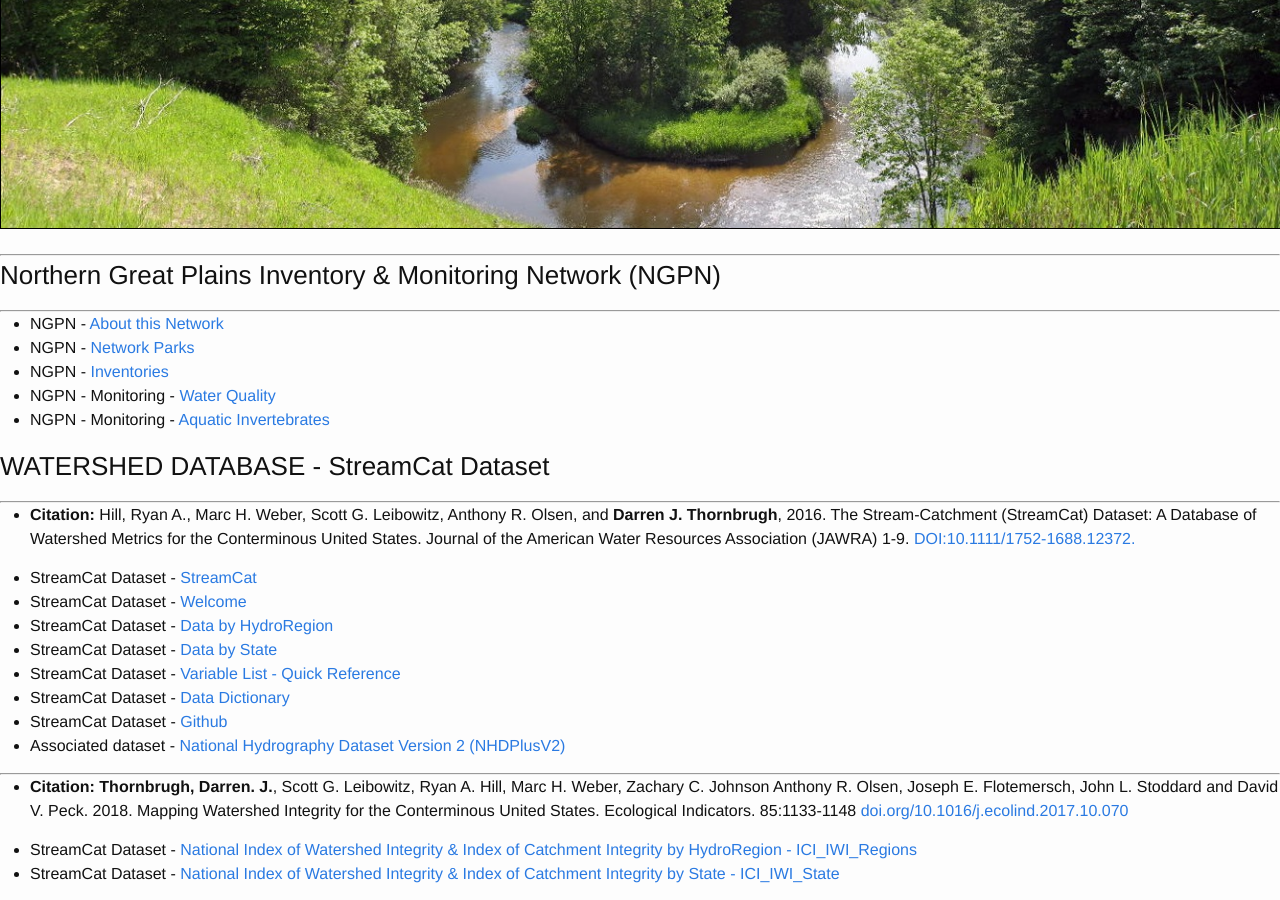
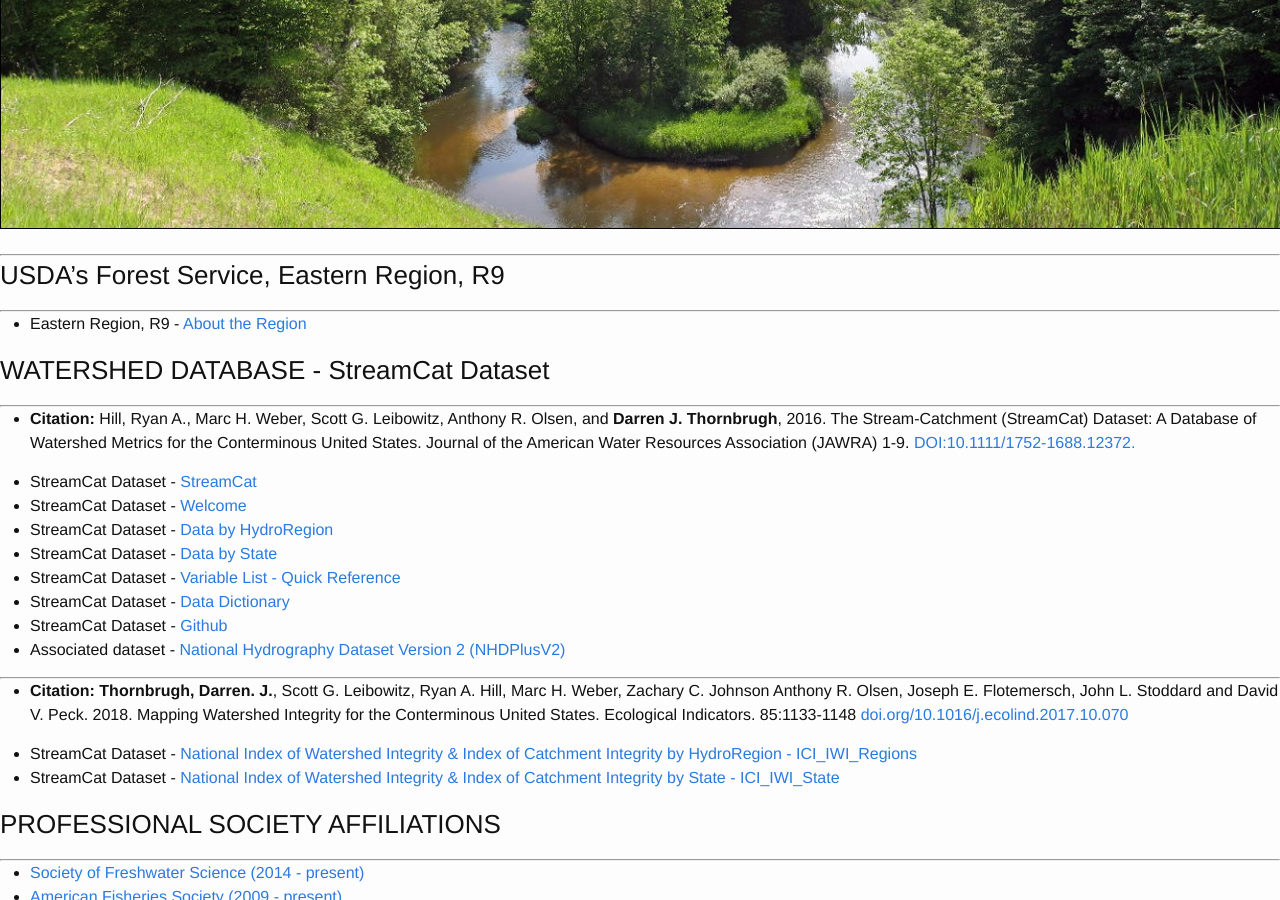
Before and after one commit to dthor/dthor.github.io, a Jekyll site: the page built from links/links.md, in a window 1280 px wide and 900 px high, scrolled down 370 px. Built offline with Jekyll 4.4.1, drawn with Linux system fonts in a browser that asks for light colours; nearby versions of some CDN libraries; some web fonts are replaced.

Commit message:
update link
links

```diff
--- a/links/links.md
+++ b/links/links.md
@@ -7,21 +7,17 @@ permalink: /links/
 
 ***
 
-### Northern Great Plains Inventory & Monitoring Network (NGPN)
+### USDA's Forest Service, Eastern Region, R9
 ***
--   NGPN - [About this Network](https://www.nps.gov/im/ngpn/index.htm)
--   NGPN - [Network Parks](https://www.nps.gov/im/ngpn/parks-partners.htm)
--   NGPN - [Inventories](https://www.nps.gov/im/ngpn/what-we-inventory.htm)
--   NGPN - Monitoring - [Water Quality](https://www.nps.gov/im/ngpn/water-quality.htm)
--   NGPN - Monitoring - [Aquatic Invertebrates](https://www.nps.gov/im/ngpn/aquatic-inverts.htm)
+-   Eastern Region, R9 - [About the Region](https://www.fs.usda.gov/r9)
 
 ### WATERSHED DATABASE - StreamCat Dataset
 ***
 -	**Citation:** Hill, Ryan A., Marc H. Weber, Scott G. Leibowitz, Anthony R. Olsen, and **Darren J. Thornbrugh**, 2016. The Stream-Catchment (StreamCat) Dataset: A Database of Watershed Metrics for the Conterminous United States. Journal of the American Water Resources Association (JAWRA) 1-9. [DOI:10.1111/1752-1688.12372.](http://onlinelibrary.wiley.com/doi/10.1111/1752-1688.12372/abstract)
 
 
--   StreamCat Dataset - [StreamCat](https://www.epa.gov/national-aquatic-resource-surveys/streamcat)
--   StreamCat Dataset - [Welcome](ftp://newftp.epa.gov/EPADataCommons/ORD/NHDPlusLandscapeAttributes/StreamCat/WelcomePage.html)
+- StreamCat Dataset - [StreamCat](https://www.epa.gov/national-aquatic-resource-surveys/streamcat)
+- StreamCat Dataset - [Welcome](ftp://newftp.epa.gov/EPADataCommons/ORD/NHDPlusLandscapeAttributes/StreamCat/WelcomePage.html)
 -	StreamCat Dataset - [Data by HydroRegion](ftp://newftp.epa.gov/EPADataCommons/ORD/NHDPlusLandscapeAttributes/StreamCat/HydroRegions/)
 -	StreamCat Dataset - [Data by State](ftp://newftp.epa.gov/EPADataCommons/ORD/NHDPlusLandscapeAttributes/StreamCat/States/)
 -	StreamCat Dataset - [Variable List - Quick Reference](ftp://newftp.epa.gov/EPADataCommons/ORD/NHDPlusLandscapeAttributes/StreamCat/Documentation/VariableList-QuickReference.html)
```
